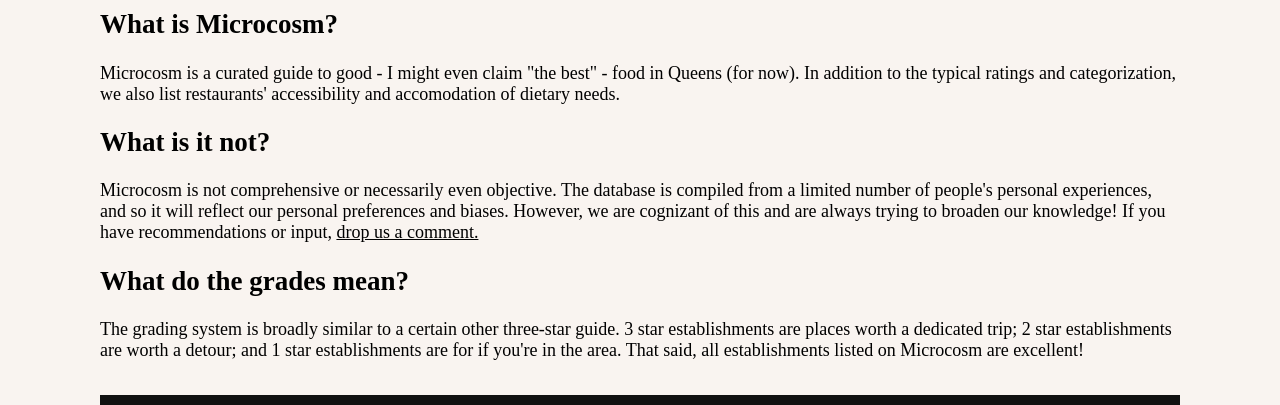
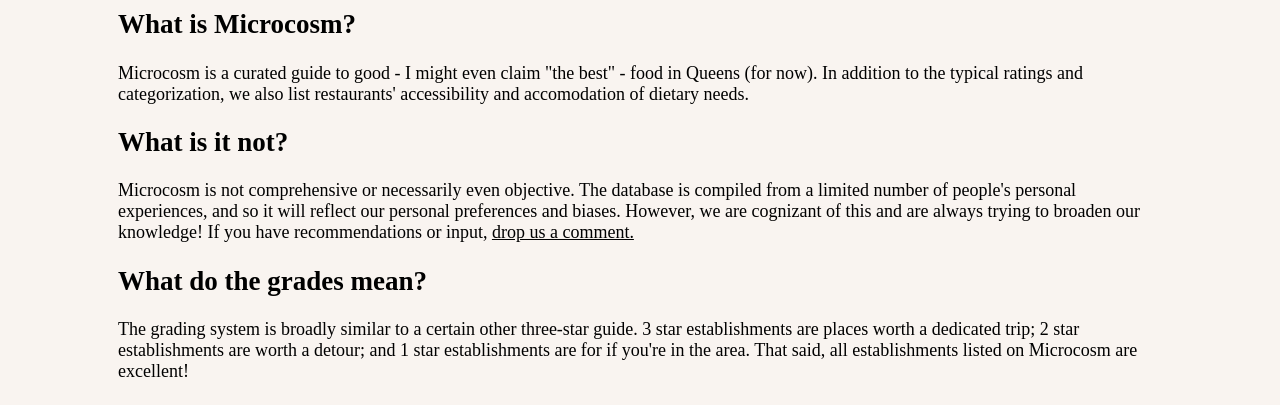
Before and after one commit to max11D/microcosm, a plain HTML site: page about.html in a window 1280 px wide. Shown: the part 131-536 px from the top of the page. Drawn offline with Linux system fonts and the light colour scheme; a web font is replaced by a local one.

Commit message:
padding fix

```diff
--- a/about.html
+++ b/about.html
@@ -32,8 +32,8 @@
 </head>
 
 <style>
-    body#body {
-        /*text-align: center;*/
+    .content-block {
+        padding: 0 1em;
     }
 
     footer {
```
